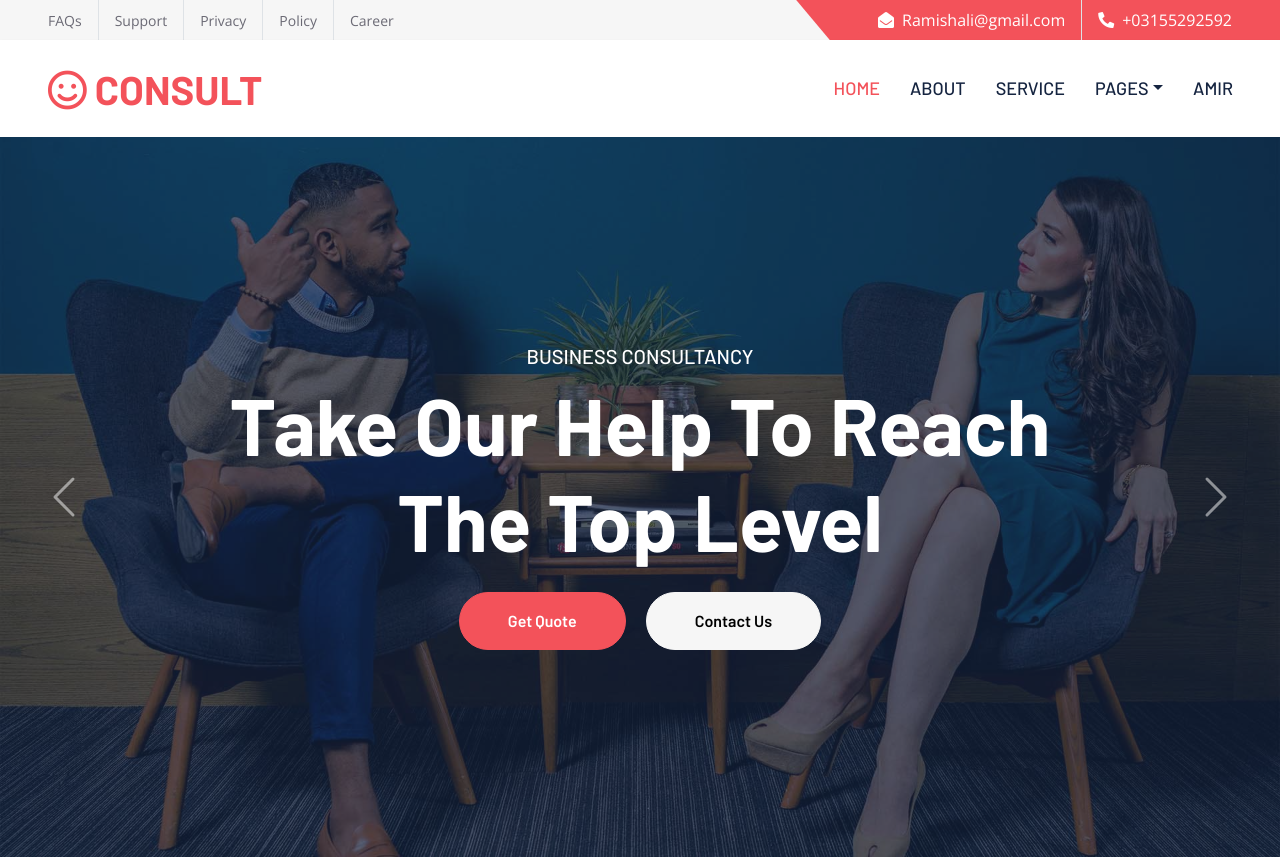
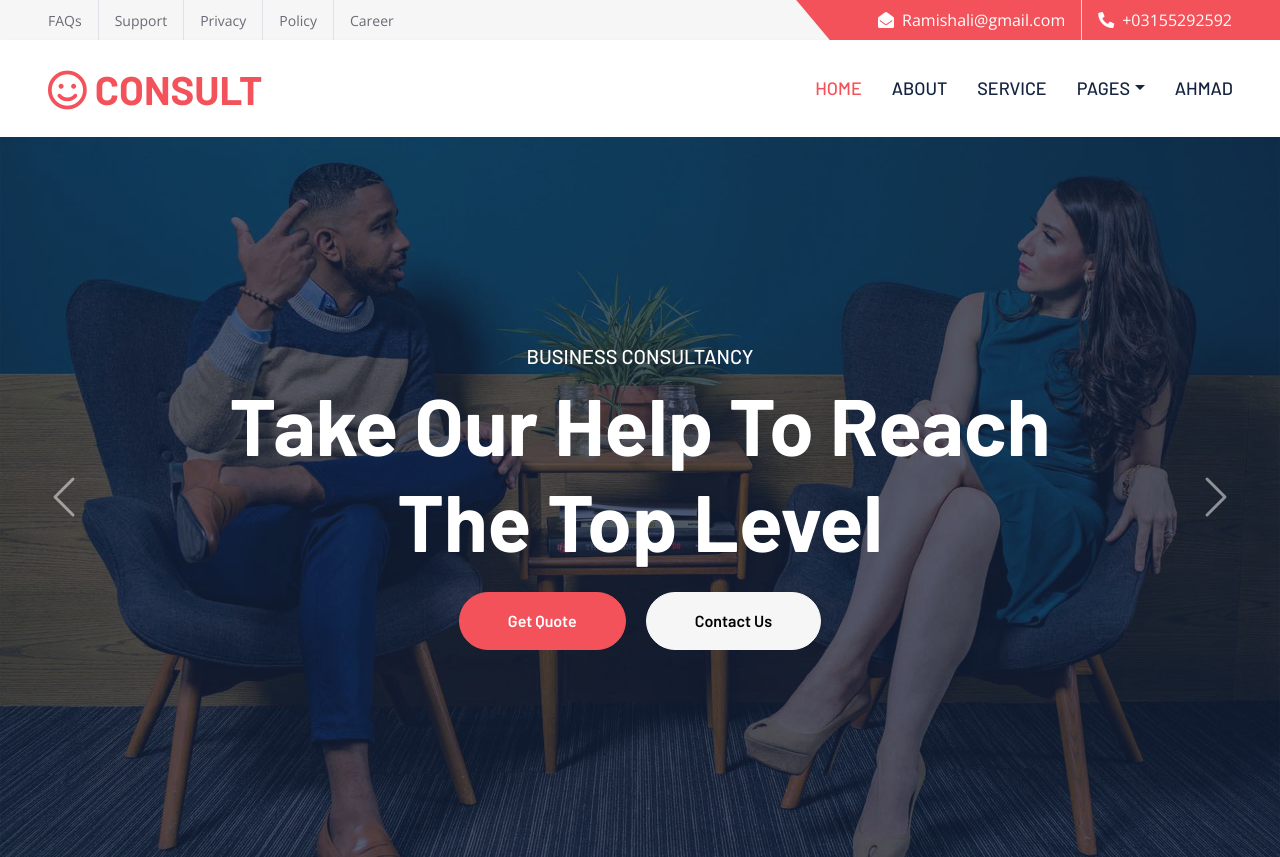
Before and after one commit to mamirumarumar/Consultancey-html, a plain HTML site: page index.html in a window 1280 px wide. Shown: the top 857 px of the page. Drawn offline with nearby package versions, Linux system fonts and the light colour scheme.

Commit message:
Update index.html

```diff
--- a/index.html
+++ b/index.html
@@ -82,7 +82,7 @@
                         <a href="testimonial.html" class="dropdown-item">Testimonial</a>
                     </div>
                 </div>
-                <a href="contact.html" class="nav-item nav-link">Amir</a>
+                <a href="contact.html" class="nav-item nav-link">Ahmad</a>
             </div>
         </div>
     </nav>
```
